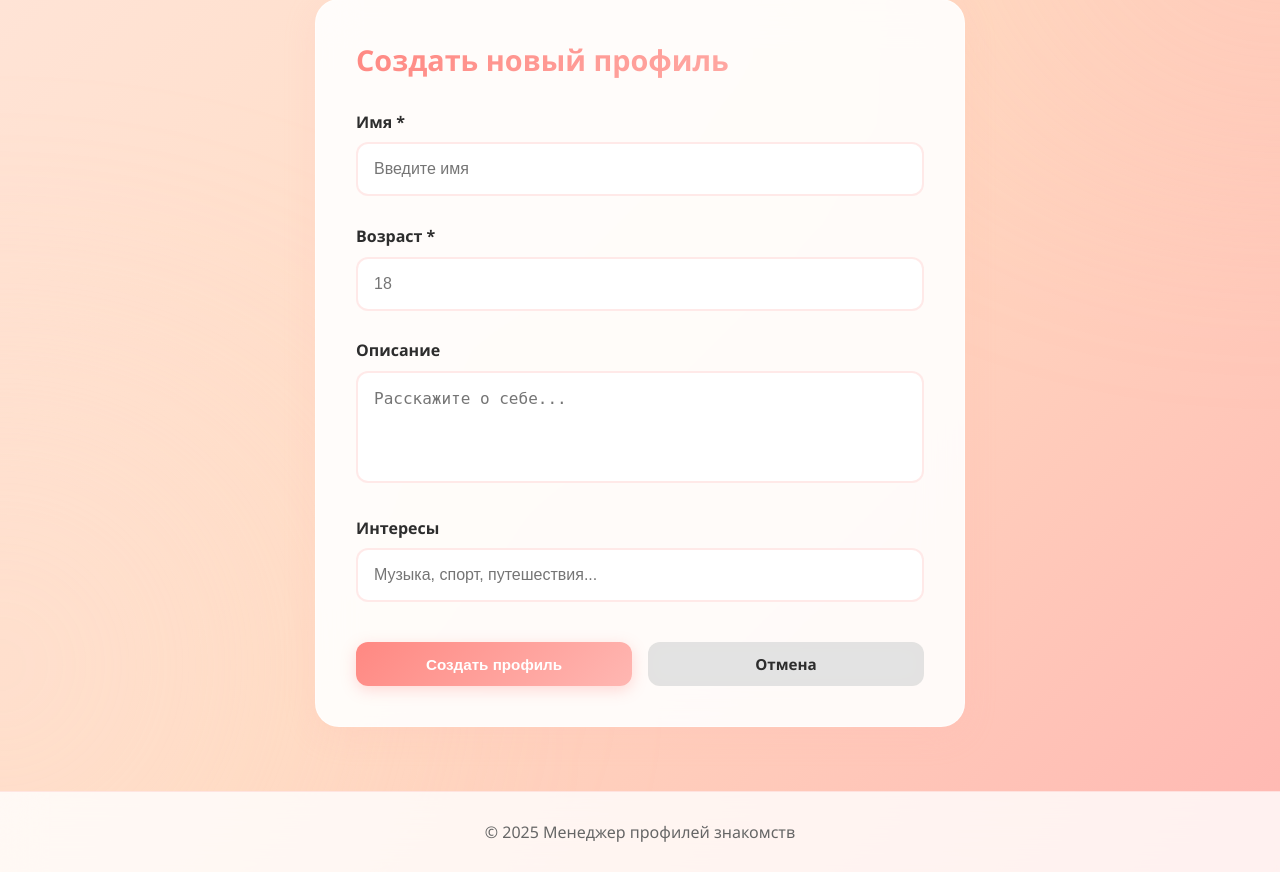
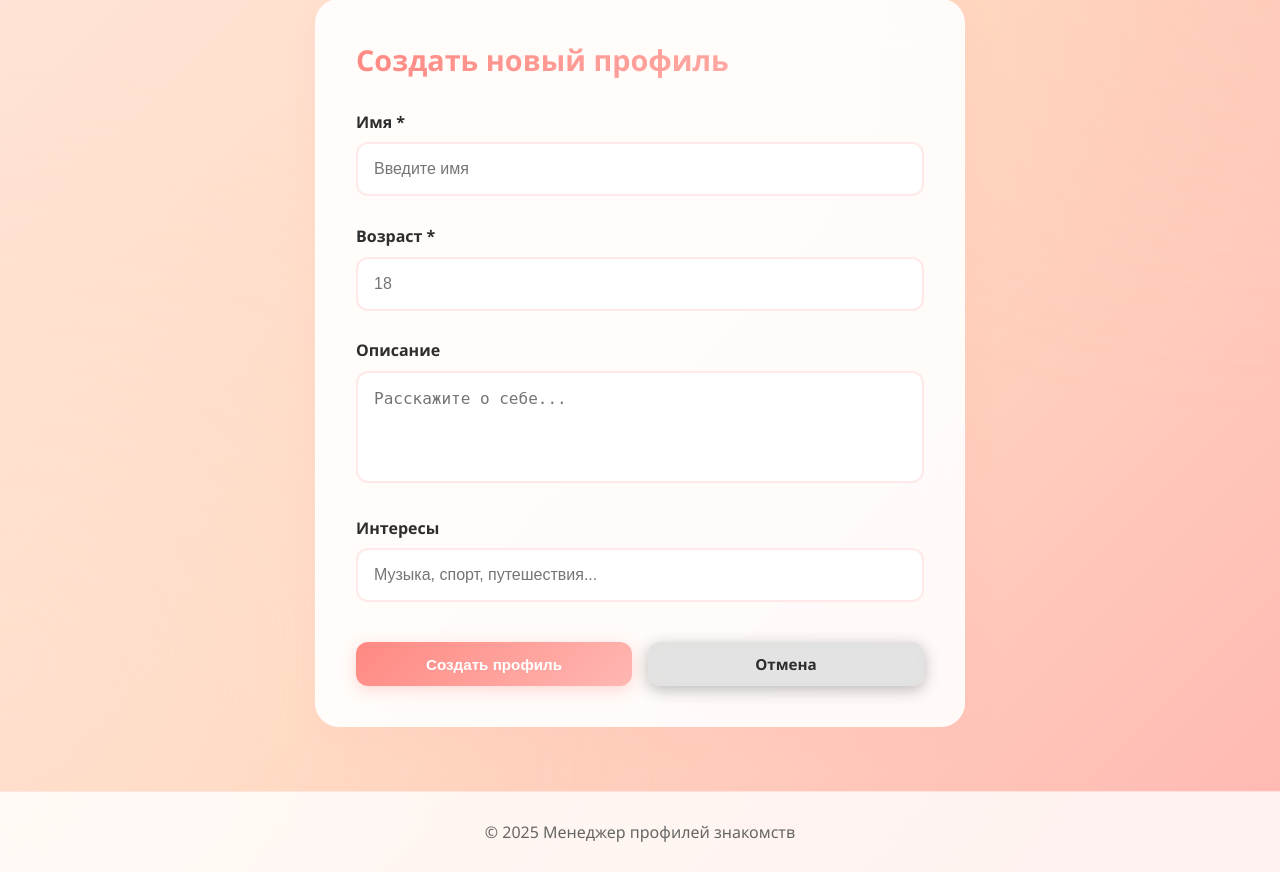
Before and after one commit to rrslamerr/dating-profile-manager, a FastAPI app: page /create in a window 1280 px wide. Shown: the part 135-1007 px from the top of the page. Run offline with FastAPI, Linux system fonts and the light colour scheme.

Commit message:
fix edit page css

```diff
--- a/app/static/css/style.css
+++ b/app/static/css/style.css
@@ -2,6 +2,12 @@
     margin: 0;
     padding: 0;
     box-sizing: border-box;
+}
+
+input[type=number]::-webkit-outer-spin-button,
+input[type=number]::-webkit-inner-spin-button {
+    -webkit-appearance: none;
+    margin: 0;
 }
 
 body {
@@ -13,7 +19,6 @@ body {
     overflow-x: hidden;
 }
 
-/* Декоративные элементы фона */
 body::before {
     content: '';
     position: fixed;
@@ -361,11 +366,28 @@ main {
     background: rgba(200, 200, 200, 0.5);
     backdrop-filter: blur(10px);
     color: #2d2d2d;
+    box-shadow: 0 4px 15px rgba(38, 38, 38, 0.3);
+}
+
+.btn-secondary::before {
+    content: '';
+    position: absolute;
+    top: 0;
+    left: -100%;
+    width: 100%;
+    height: 100%;
+    background: linear-gradient(90deg, transparent, rgba(255, 255, 255, 0.3), transparent);
+    transition: left 0.5s;
+}
+
+.btn-secondary:hover::before {
+    left: 100%;
 }
 
 .btn-secondary:hover {
     background: rgba(200, 200, 200, 0.7);
     transform: translateY(-2px);
+    box-shadow: 0 8px 25px rgba(38, 38, 38, 0.4);
 }
 
 /* Empty state */
```
